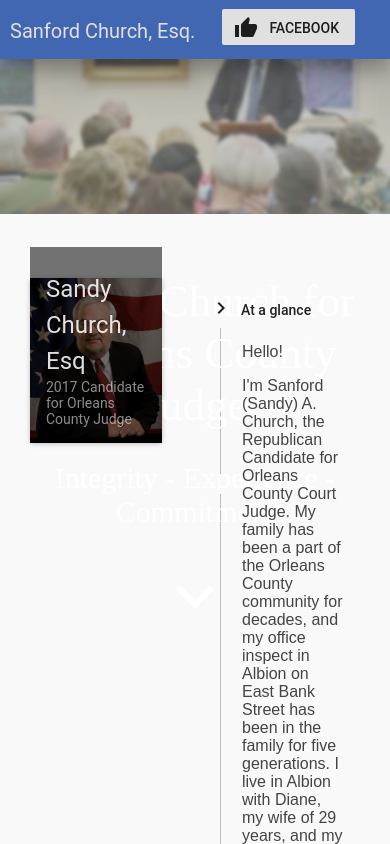
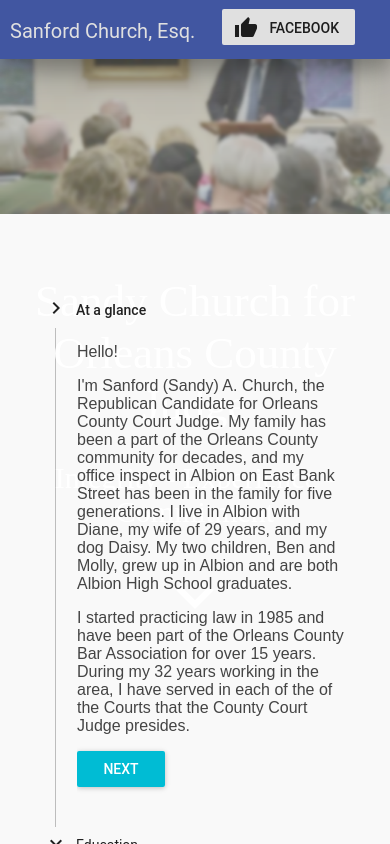
Before and after one commit to ras9841/SC_esq, a React (Create React App) app: page / in a window 390 px wide. Shown: the top 844 px of the page. Built offline with nearby package versions, Linux system fonts and the light colour scheme.

Commit message:
Responsive lower section.

```diff
--- a/src/LowerContent.css
+++ b/src/LowerContent.css
@@ -15,3 +15,14 @@
 ul {
   margin-top: 5px;
 }
+
+@media screen and (max-width: 760px) {
+  .lowerContent > .stepContainer {
+    width: 100%;
+    float: right;
+  }
+
+  .lowerContent > .imageContainer {
+    display: none;
+  }
+}
--- a/src/Navbar.js
+++ b/src/Navbar.js
@@ -9,12 +9,12 @@ import './Navbar.css';
 import {ToolbarTitle} from 'material-ui/Toolbar';
 
 let fb_url = "https://www.facebook.com/Sandy-Church-for-Orleans-County-Judge-347020802407415/";
-let fb_blue = "#4267b2";
+let blue = "#4156a1";
 let paperStyle = {
   position: "fixed",
   width: "100%",
   paddingRight: "10px",
-  backgroundColor: fb_blue,
+  backgroundColor: blue,
   zIndex: "2",
   color: "rgb(224, 224, 224)"
 }
```
Also changed, not shown: src/StepSection.css (added).
